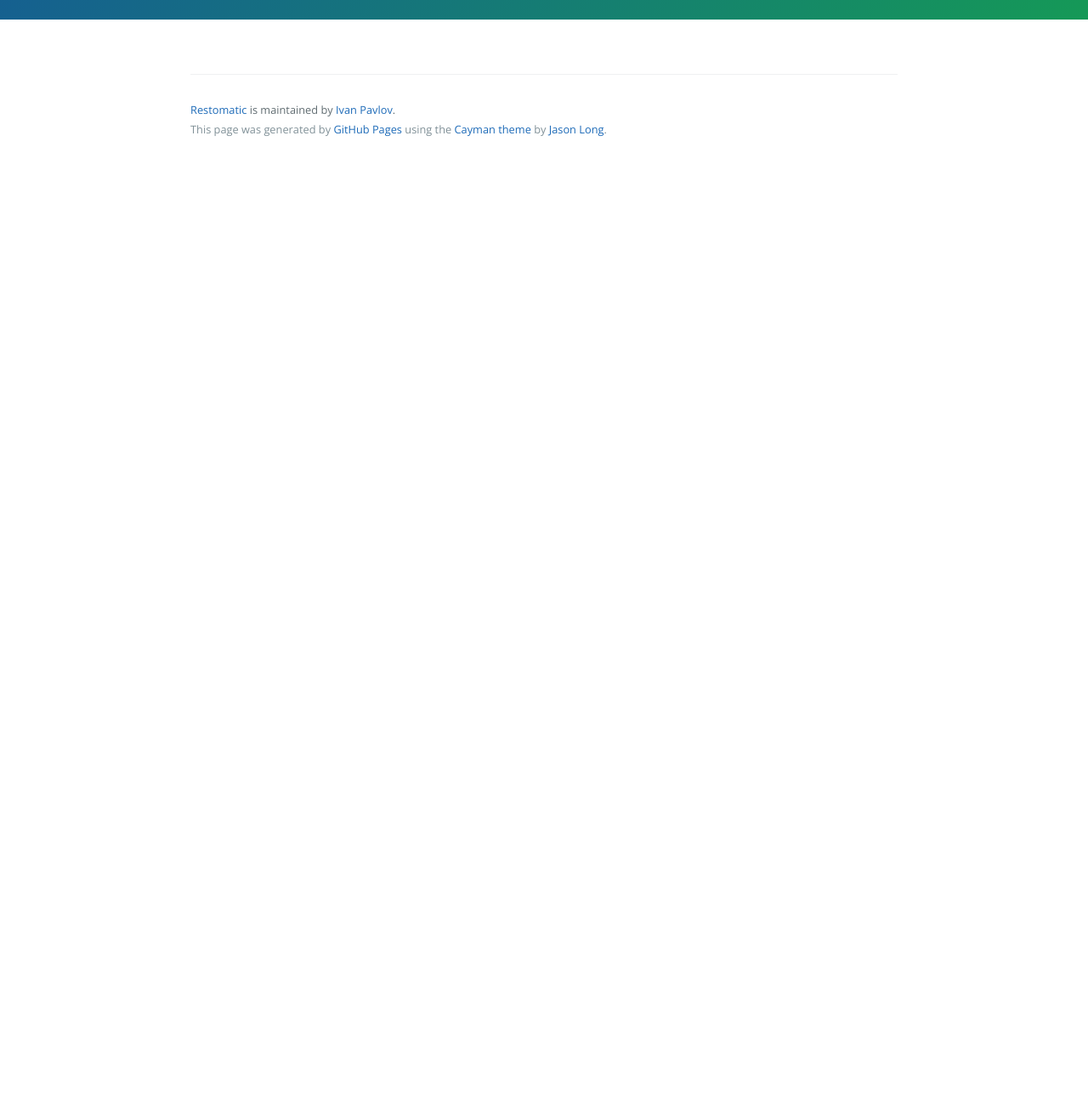
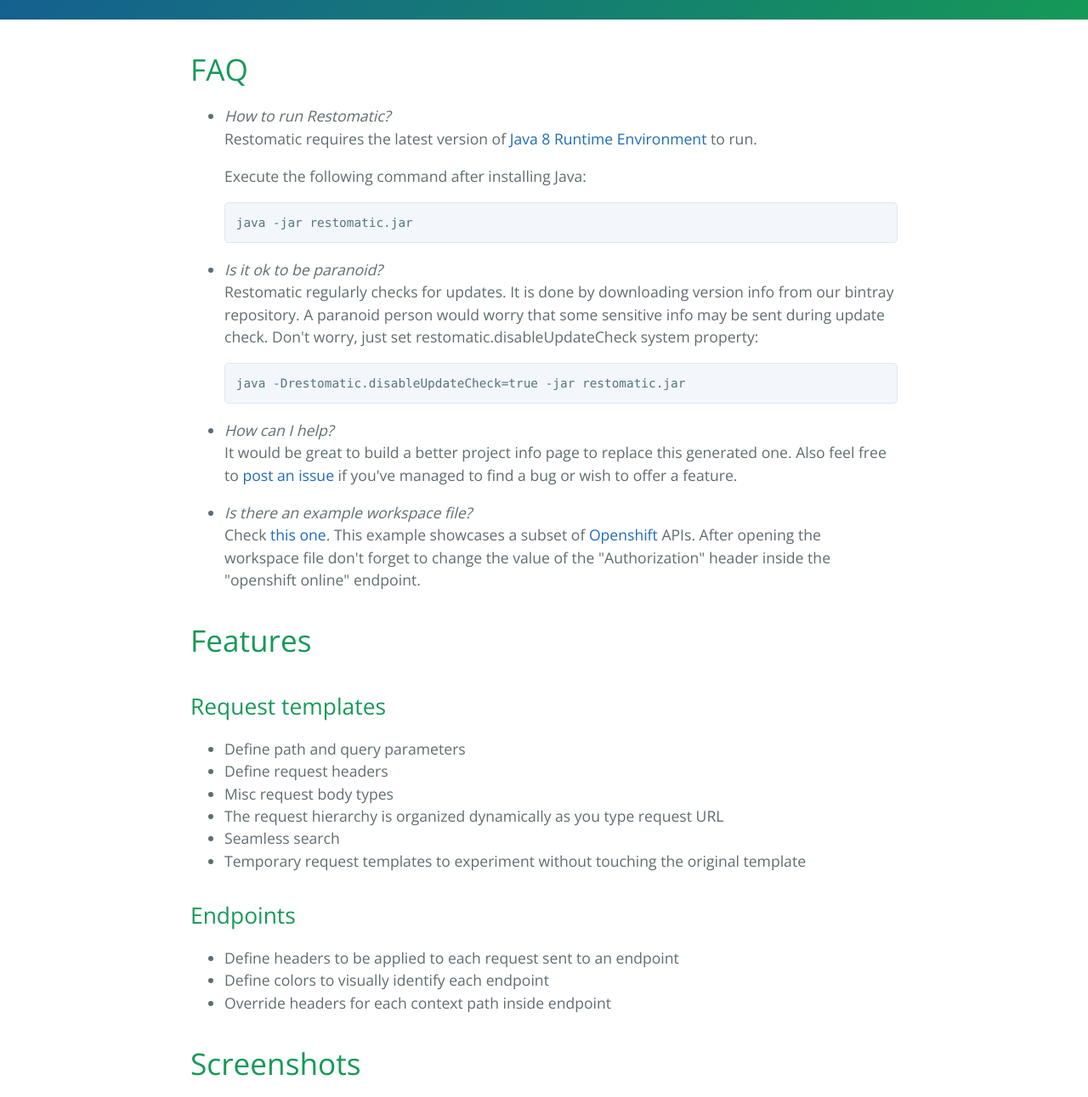
Before and after one commit to bitlama/restomatic, a plain HTML site: page index.html in a window 1280 px wide. Shown: the part 360-1651 px from the top of the page at 85% size. Before the commit the page ends 800 px from the top, so only its background shows below. Drawn offline with nearby package versions, Linux system fonts and the light colour scheme.

Commit message:
more project info

```diff
--- a/index.html
+++ b/index.html
@@ -13,16 +13,93 @@
         <section class="page-header">
             <h1 class="project-name">Restomatic</h1>
             <h2 class="project-tagline">An easy to use GUI for RESTful services</h2>
-      <a href="https://bintray.com/artifact/download/ivnpav/generic/restomatic/current/restomatic.jar" class="btn">Download executable JAR</a>
+            <a href="https://bintray.com/artifact/download/ivnpav/generic/restomatic/current/restomatic.jar"
+               class="btn">Download executable JAR</a>
         </section>
 
         <section class="main-content">
-      <p></p>
+            <h1>FAQ</h1>
+            <ul class="faq">
+                <li>
+                    <div class="question">How to run Restomatic?</div>
+                    <div class="answer">
+                        <p>
+                            Restomatic requires the latest version of
+                            <a href="http://java.com">Java 8 Runtime Environment</a> to run.
+                        </p>
+                        <p>
+                            Execute the following command after installing Java:
+                        <pre>java -jar restomatic.jar</pre>
+                        </p>
+                    </div>
+                </li>
+                <li>
+                    <div class="question">Is it ok to be paranoid?</div>
+                    <div class="answer">
+                        <p>
+                            Restomatic regularly checks for updates. It is done by downloading version info from our
+                            bintray repository. A paranoid person would worry that some sensitive info may be sent
+                            during update check. Don't worry, just set restomatic.disableUpdateCheck system property:
+                        <pre>java -Drestomatic.disableUpdateCheck=true -jar restomatic.jar</pre>
+                        </p>
+                    </div>
+                </li>
+                <li>
+                    <div class="question">How can I help?</div>
+                    <div class="answer">
+                        <p>
+                            It would be great to build a better project info page to replace this generated one.
+                            Also feel free to <a href="https://github.com/bitlama/restomatic/issues/new">post an issue</a>
+                            if you've managed to find a bug or wish to offer a feature.
+                        </p>
+                    </div>
+                </li>
+                <li>
+                    <div class="question">Is there an example workspace file?</div>
+                    <div class="answer">
+                        <p>
+                            Check <a href="demo/openshift">this one</a>. This example showcases a subset of
+                            <a href="https://www.openshift.com">Openshift</a> APIs.
+                            After opening the workspace file don't forget to change the value of the "Authorization" header
+                            inside the "openshift online" endpoint.
+                        </p>
+                    </div>
+                </li>
+            </ul>
+
+
+            <h1>Features</h1>
+
+            <h2>Request templates</h2>
+            <ul>
+                <li>Define path and query parameters</li>
+                <li>Define request headers</li>
+                <li>Misc request body types</li>
+                <li>The request hierarchy is organized dynamically as you type request URL</li>
+                <li>Seamless search</li>
+                <li>Temporary request templates to experiment without touching the original template</li>
+            </ul>
+
+            <h2>Endpoints</h2>
+            <ul>
+                <li>Define headers to be applied to each request sent to an endpoint</li>
+                <li>Define colors to visually identify each endpoint</li>
+                <li>Override headers for each context path inside endpoint</li>
+            </ul>
+
+            <h1>Screenshots</h1>
+
+            <img src="images/overview-request.png"/>
+            <img src="images/overview-endpoint.png"/>
+
 
             <footer class="site-footer">
-        <span class="site-footer-owner"><a href="https://github.com/bitlama/restomatic">Restomatic</a> is maintained by <a href="https://github.com/bitlama">Ivan Pavlov</a>.</span>
+                <span class="site-footer-owner"><a href="https://github.com/bitlama/restomatic">Restomatic</a> is maintained by <a
+                        href="https://github.com/bitlama">Ivan Pavlov</a>.</span>
 
-        <span class="site-footer-credits">This page was generated by <a href="https://pages.github.com">GitHub Pages</a> using the <a href="https://github.com/jasonlong/cayman-theme">Cayman theme</a> by <a href="https://twitter.com/jasonlong">Jason Long</a>.</span>
+                <span class="site-footer-credits">This page was generated by <a href="https://pages.github.com">GitHub
+                    Pages</a> using the <a href="https://github.com/jasonlong/cayman-theme">Cayman theme</a> by <a
+                        href="https://twitter.com/jasonlong">Jason Long</a>.</span>
             </footer>
 
         </section>
--- a/stylesheets/stylesheet.css
+++ b/stylesheets/stylesheet.css
@@ -342,3 +342,9 @@ a:hover {
         font-size: 0.9rem;
     }
 }
+
+
+
+.faq .question {
+    font-style: italic;
+}
```
Also changed, not shown: images/body-file.png (added), images/body-form.png (added), images/body-multipart.png (added), images/body-plain.png (added), images/overview-endpoint.png (added), images/overview-request.png (added), 2 other files. Lines whose indentation alone changed are shown as unchanged.
